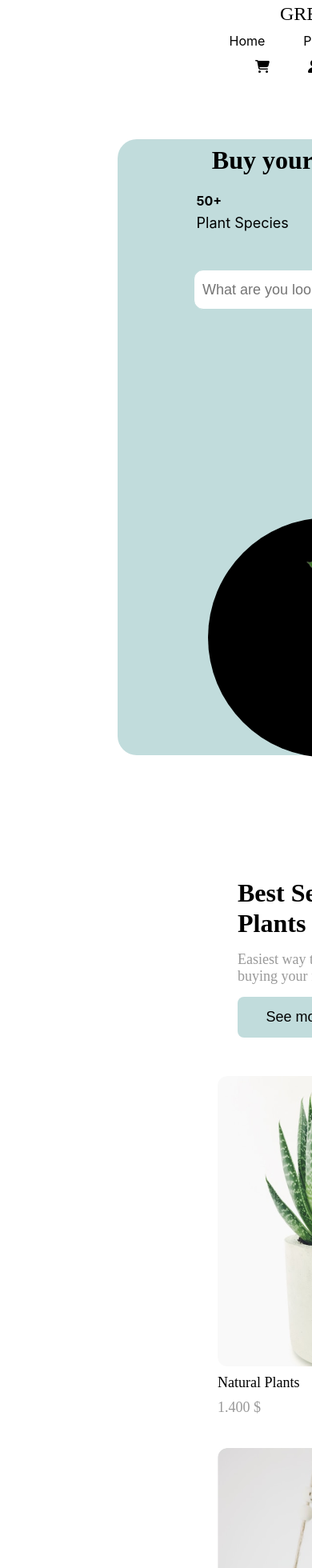
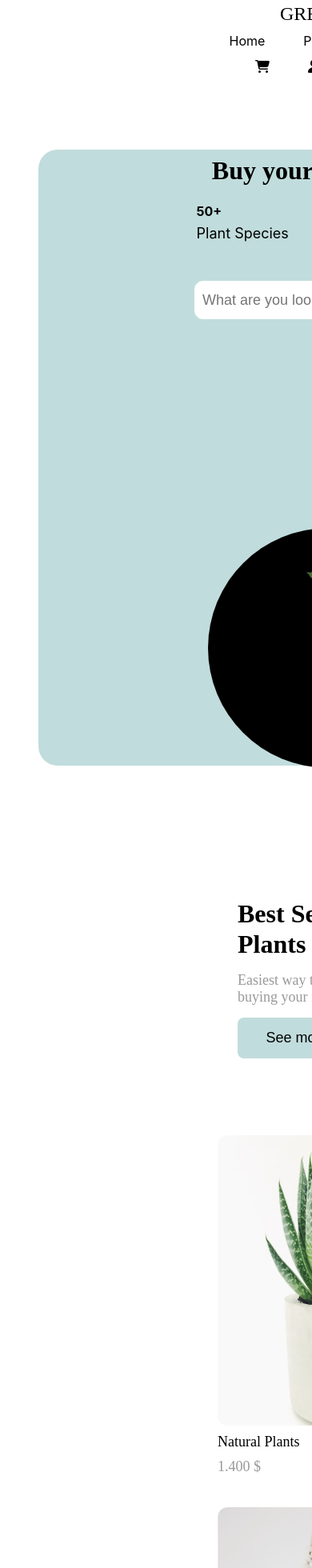
Before and after one commit to bilgekosee/e-plants, a React (Create React App) app: page / in a window 390 px wide. Shown: the part 40-2000 px from the top of the page at 80% size. Built offline with nearby package versions, Linux system fonts and the light colour scheme.

Commit message:
responsive olmayan yerler düzeltildi

```diff
--- /dev/null
+++ b/src/About/About.js
@@ -0,0 +1,6 @@
+import React from "react";
+import "./About.css";
+const About = () => {
+  return <div>bilge</div>;
+};
+export default About;
--- a/src/Home/Home.css
+++ b/src/Home/Home.css
@@ -63,9 +63,9 @@
 
 .background-container {
   background-color: #c1dcdc;
-  width: 1248px;
+  width: auto;
   height: 512px;
-  margin: 35px auto;
+  margin: 35px 148px;
   border-radius: 24px;
 }
 .tagline {
@@ -174,12 +174,14 @@
 
 @media screen and (max-width: 1400px) {
   .background-container {
-    width: 1100px;
+    width: auto;
+    margin: 48px 148px;
   }
 }
 @media screen and (max-width: 1130px) {
   .background-container {
-    width: 900px;
+    width: auto;
+    margin: 35px 25px;
   }
 }
 
@@ -196,7 +198,8 @@
 
   .background-container {
     height: 975px;
-    width: 600px;
+    width: auto;
+    margin: 48px;
     display: flex;
     justify-content: center;
     align-items: center;
@@ -214,6 +217,9 @@
     display: flex;
     margin-top: 10px;
   }
+}
+
+@media screen and (max-width: 760px) {
   .home-container {
     width: 100vh;
   }
@@ -223,7 +229,8 @@
     display: flex;
     justify-content: center;
     align-items: center;
-    width: 550px;
+    width: auto;
+    margin: 48px;
     height: 770px;
   }
   .home-container {
--- a/src/Home/Home.js
+++ b/src/Home/Home.js
@@ -3,6 +3,7 @@ import { FontAwesomeIcon } from "@fortawesome/react-fontawesome";
 import { faUser, faShoppingCart } from "@fortawesome/free-solid-svg-icons";
 import "./Home.css";
 import Product from "../Products/Product";
+import About from "../About/About";
 
 const Home = () => {
   return (
@@ -72,6 +73,7 @@ const Home = () => {
         </div>
       </div>
       <Product />
+      <About />
     </section>
   );
 };
--- a/src/Products/Product.css
+++ b/src/Products/Product.css
@@ -2,6 +2,10 @@
   display: grid;
   grid-template-columns: repeat(2, 1fr);
   padding: 70px 100px;
+  overflow-y: hidden;
+}
+#products {
+  overflow-y: hidden;
 }
 .best-selling {
   display: flex;
@@ -37,6 +41,7 @@ button {
 .plants-products {
   display: flex;
   gap: 40px;
+  padding: 48px;
 }
 .plants-products img {
   border-radius: 12px;
@@ -63,16 +68,21 @@ button {
   .products-container {
     display: grid;
     grid-template-columns: repeat(1, 1fr);
-    padding: 70px 50px;
+    padding: 70px 100px;
   }
 }
 
 @media screen and (max-width: 1050px) {
   .plants-products {
     display: grid;
-    grid-template-columns: repeat(2, 1fr);
+    grid-template-columns: repeat(1, 1fr);
   }
+
   .products-container {
+    display: flex;
+    flex-direction: column;
+    justify-content: center;
+    align-items: center;
     padding: 70px 100px;
   }
 }
```
Also changed, not shown: src/About/About.css (added).
